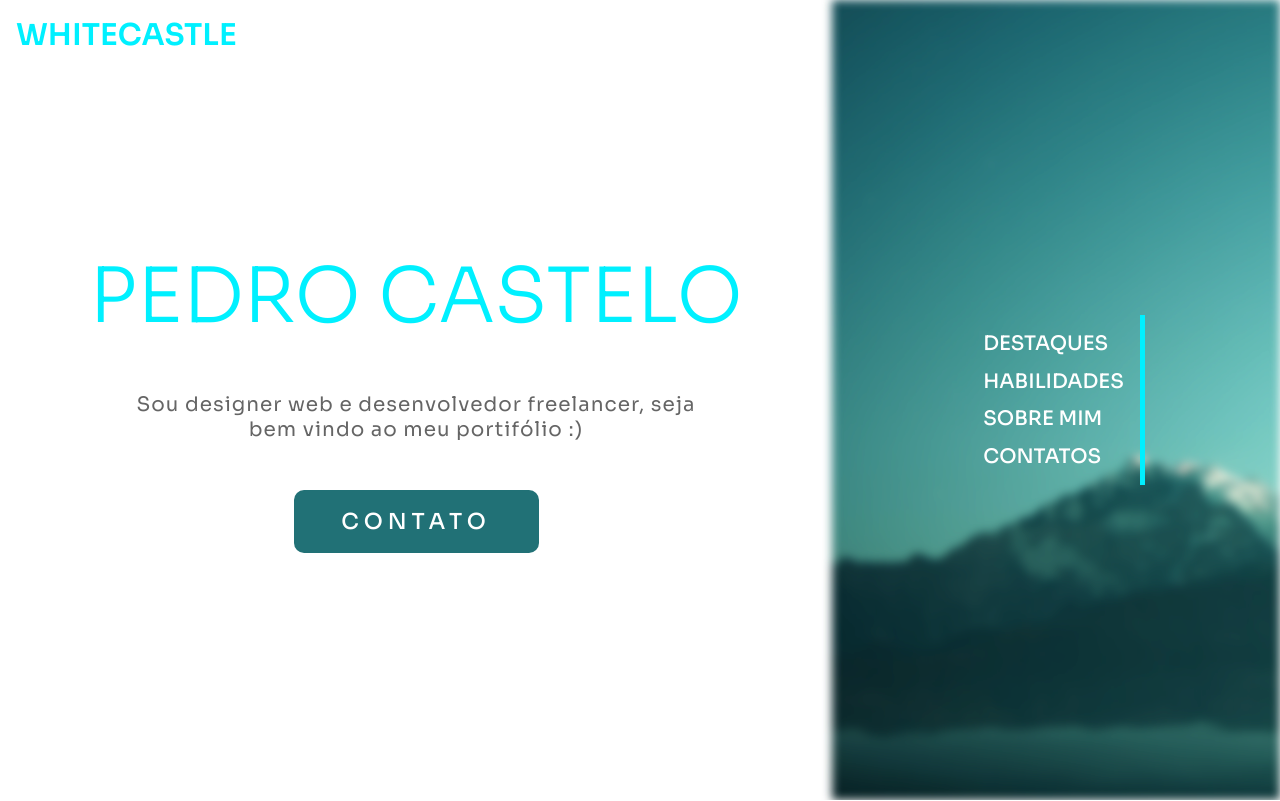
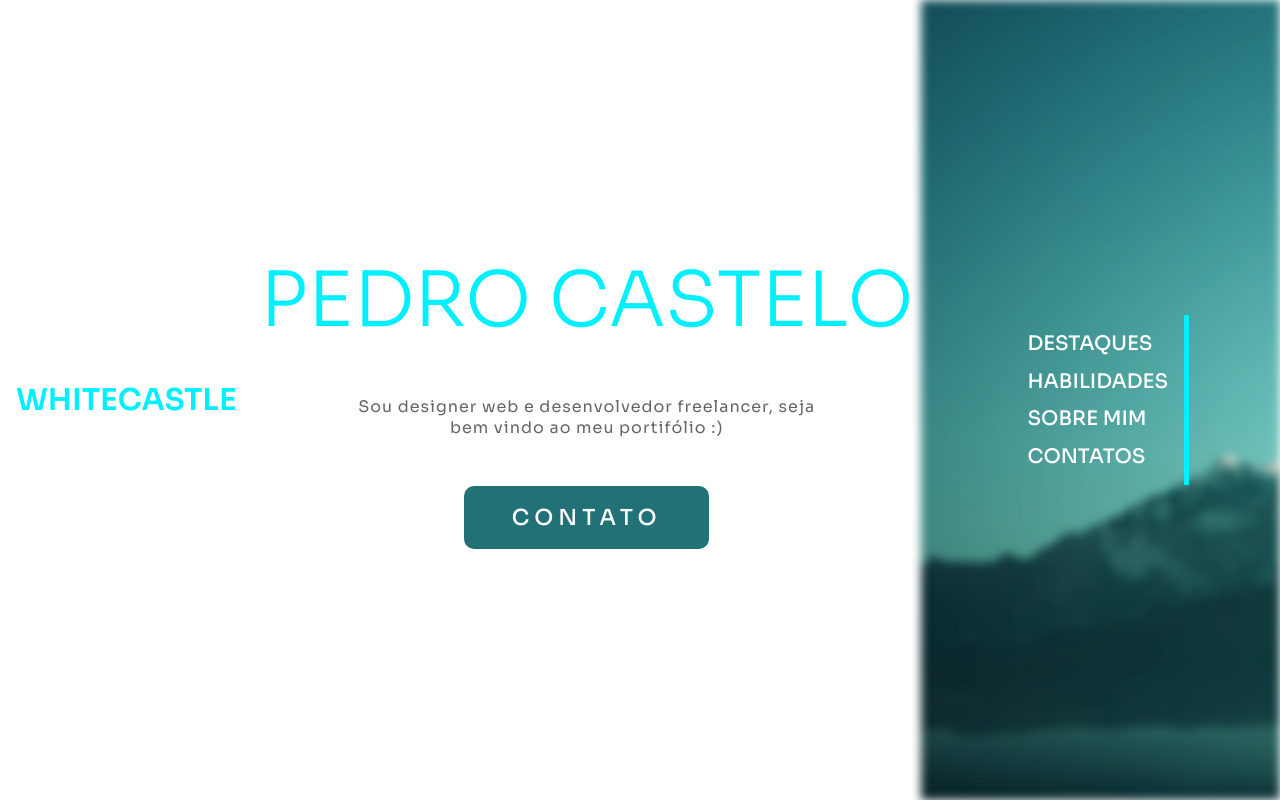
Before and after one commit to CastleWhite23/novo-portifolio, a React (Vite) app: page / in a window 1280 px wide. Shown: the top 801 px of the page. Built offline with nearby package versions, Linux system fonts and the light colour scheme.

Commit message:
retirnaod o estilo da logo

```diff
--- a/src/pages/home/Home.css
+++ b/src/pages/home/Home.css
@@ -6,16 +6,7 @@
     height: 100vh;
 }
 
-.logo{
-    position: absolute;
-    color: #00F0FF;
-    text-transform: uppercase;
-    font-weight: 600;
-    font-size: 30px;
-    top: 0;
-    left: 0;
-    padding: 1rem;
-}
+
 
 .apresentacao{
     width: 65%;
@@ -39,7 +30,7 @@
     text-align: center;
     width: 70%;
     color:#656565;
-    font-size: 20px;
+    font-size: 16px;
     letter-spacing: 1px;
     margin: 3rem;
  }
```
